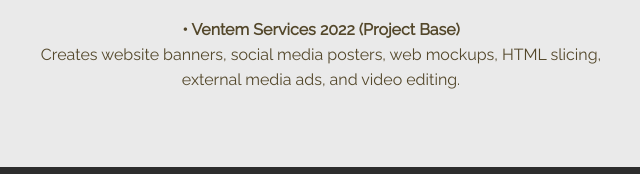
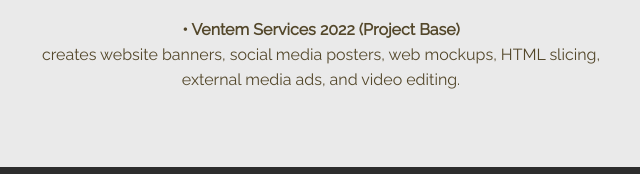
Before and after one commit to lesterjefframos/photoandfilms, a plain HTML site: page profile.html in a window 1280 px wide. Shown: the part 2270-2444 px from the top of the page, 499-1139 px from the left. Drawn offline with Linux system fonts and the light colour scheme.

Commit message:
Update profile.html

```diff
--- a/profile.html
+++ b/profile.html
@@ -147,7 +147,7 @@
           <p><strong>• Global B2b Consultancy 2019-2021</strong></p>
           <p style="margin-bottom: 20px">responsible in all internal and external banners, newsletters, video projects, and appointed to to oversee the whole design team.</p>
           <p><strong>• Ventem Services 2022 (Project Base)</strong></p>
-          <p style="margin-bottom: 20px">Creates website banners, social media posters, web mockups, HTML slicing, external media ads, and video editing.</p>
+          <p style="margin-bottom: 20px">creates website banners, social media posters, web mockups, HTML slicing, external media ads, and video editing.</p>
         </div>
       </div>
     </div>
```
